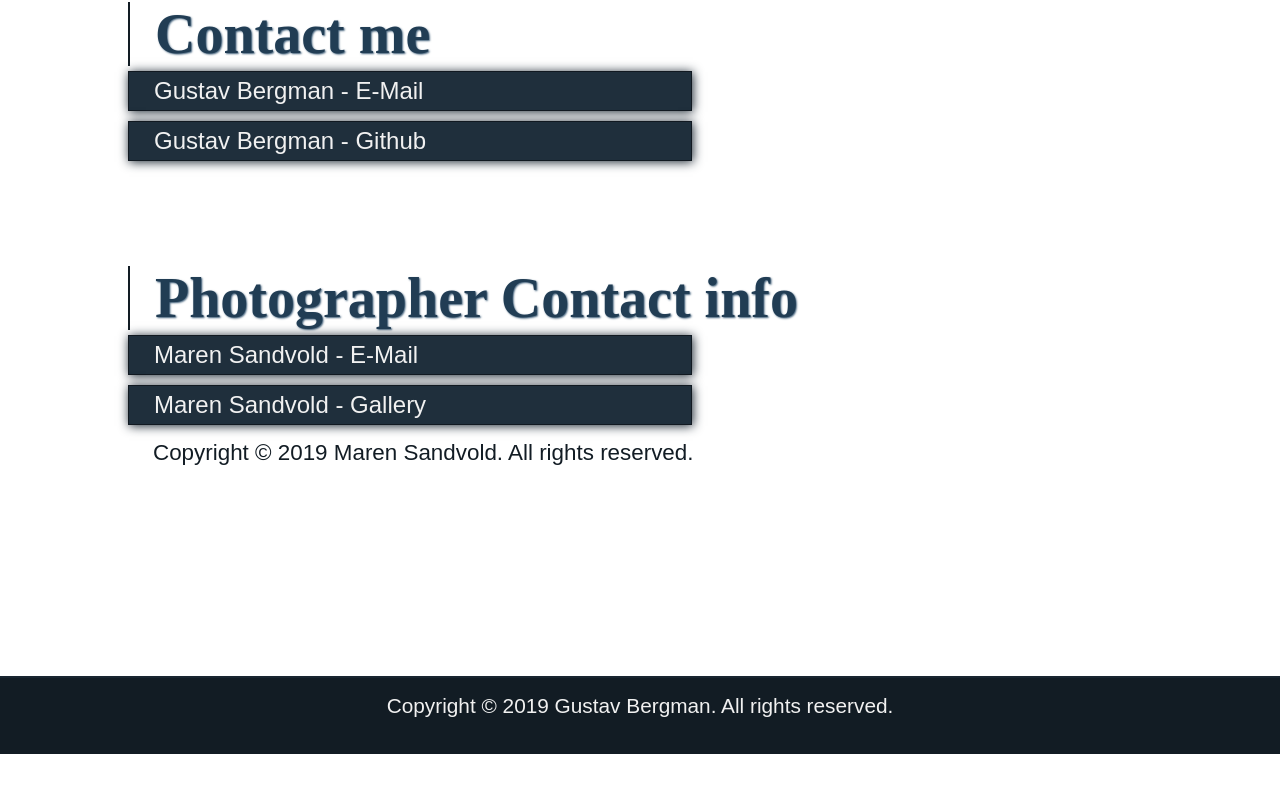
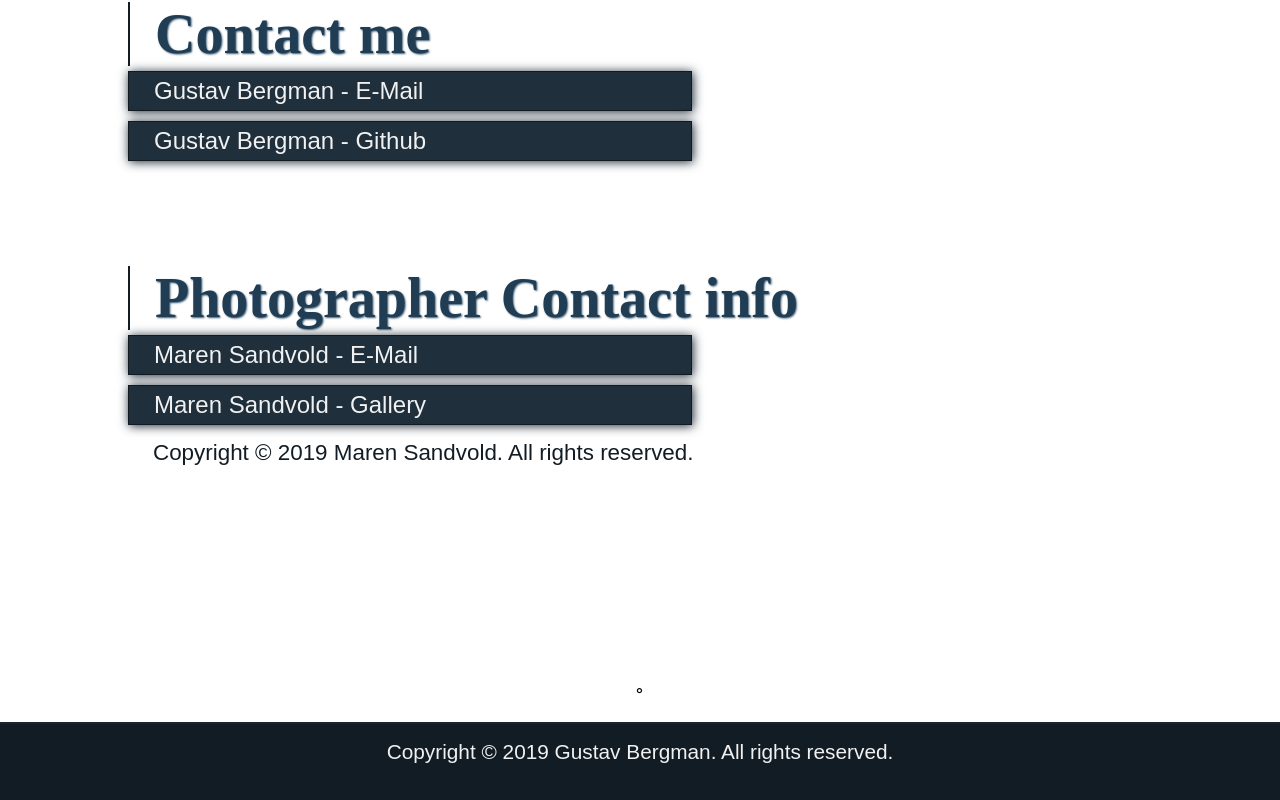
Before and after one commit to Aarux/react_portfolio, a React (Create React App) app: page / in a window 1280 px wide. Shown: the part 6069-6869 px from the top of the page. Before the commit the page ends 6823 px from the top, so only its background shows below. Built offline with nearby package versions, Linux system fonts and the light colour scheme; no server answers.

Commit message:
Weather API

```diff
--- a/src/components/App/App.js
+++ b/src/components/App/App.js
@@ -8,6 +8,7 @@ import Example from "../Example";
 import Gallery from "../Gallery";
 import About from "../About";
 import Contact from "../Contact";
+import Weather from "../Weather/Weather";
 import Footer from "../Footer";
 
 const App = () => (
@@ -21,6 +22,7 @@ const App = () => (
     <Gallery />
     <About />
     <Contact />
+    <Weather />
     <Footer />
   </div>
 );
--- /dev/null
+++ b/src/components/Weather/Weather.js
@@ -0,0 +1,48 @@
+import React, { Component } from "react";
+import styled from "styled-components";
+
+const WeatherContainer = styled.div`
+  p {
+    color: #000;
+    text-align: center;
+    padding: 10px;
+  }
+  @media (max-width: 800px) {
+    display: none;
+  }
+`;
+
+export class Weather extends Component {
+  state = {
+    temp: null,
+    name: null
+  };
+
+  componentDidMount() {
+    const API =
+      "https://api.openweathermap.org/data/2.5/weather?q=stockholm,se&APPID=2594cca81006bcc80b3792ce7c1a6916";
+    fetch(API)
+      .then(res => res.json())
+      .then(json => {
+        let temp = Math.floor(json.main.temp - 273.15);
+        let name = json.name;
+        this.setState({
+          temp: temp,
+          name: name
+        });
+      });
+  }
+
+  render() {
+    return (
+      <WeatherContainer>
+        <p>
+          {" "}
+          {this.state.name} {this.state.temp} ˚
+        </p>
+      </WeatherContainer>
+    );
+  }
+}
+
+export default Weather;
```
